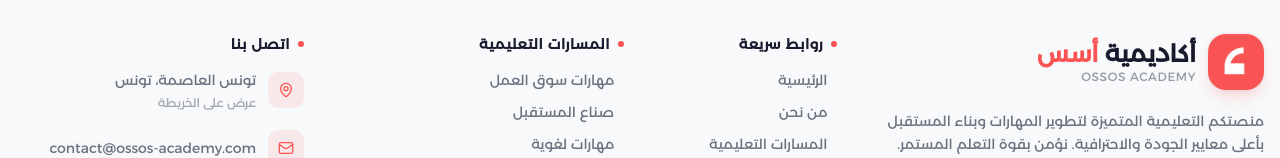
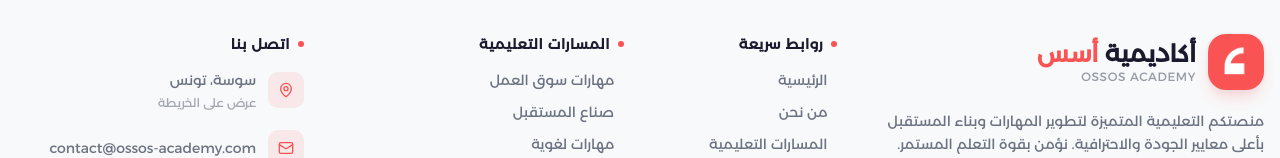
Before and after one commit to HammaBG/academy-frontend, a Next.js app: page / in a window 1280 px wide. Shown: the part 4047-4205 px from the top of the page. Built offline with nearby package versions, Linux system fonts and the light colour scheme; no server answers.

Commit message:
change placement in footer contact

```diff
--- a/src/components/Footer.tsx
+++ b/src/components/Footer.tsx
@@ -155,7 +155,7 @@ export function Footer() {
                   <MapPin className="w-4 h-4 text-brand-primary" />
                 </div>
                 <div>
-                  <span className="text-sm block">تونس العاصمة، تونس</span>
+                  <span className="text-sm block">سوسة، تونس</span>
                   <span className="text-xs text-text-secondary/60 group-hover:text-brand-primary/70 transition-colors">عرض على الخريطة</span>
                 </div>
               </a>
```
